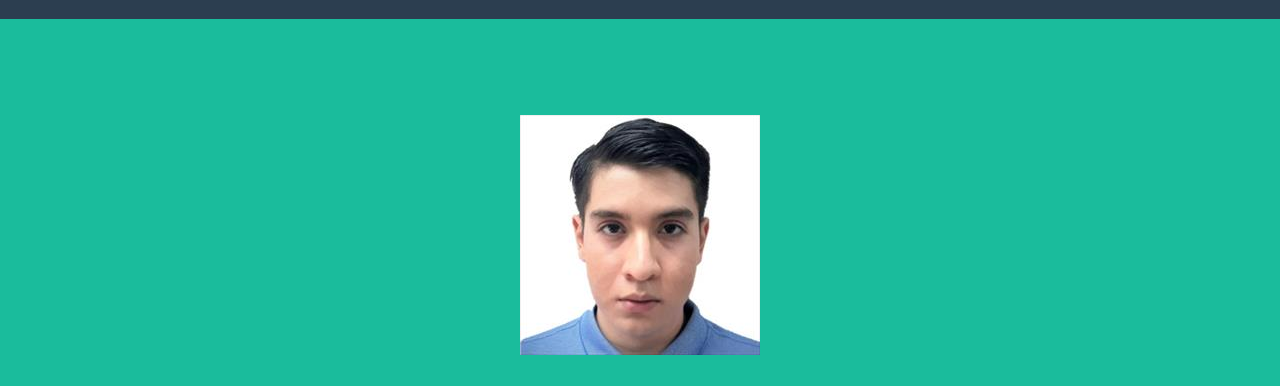
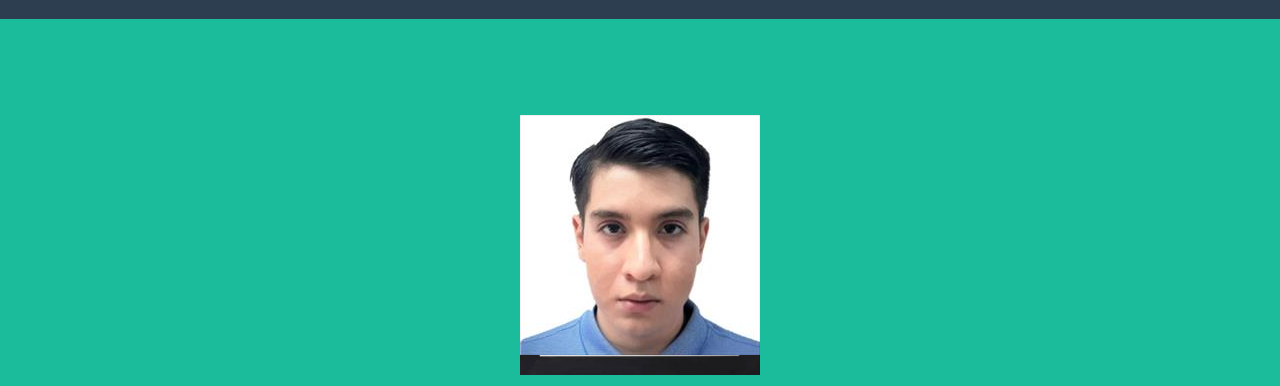
Before and after one commit to Brunitop/Brunitop.github.io, a plain HTML site: page startbootstrap-freelancer-gh-pages/index.html in a window 1280 px wide. Shown: the part 85-471 px from the top of the page. Drawn offline with nearby package versions, Linux system fonts and the light colour scheme.

Commit message:
Initial Commit

```diff
--- a/startbootstrap-freelancer-gh-pages/index.html
+++ b/startbootstrap-freelancer-gh-pages/index.html
@@ -38,7 +38,7 @@
         <header class="masthead bg-primary text-white text-center">
             <div class="container d-flex align-items-center flex-column">
                 <!-- Masthead Avatar Image-->
-                <img class="masthead-avatar mb-5" src="assets/img/Black_Frame.jpg" alt="..." />
+                <img class="masthead-avatar mb-5" src="assets/img/Black_Frame.jpg" alt="..." width="260" height="260"/>
                 <img class="masthead-avatar mb-5 top-layer" src="assets/img/fotoAlumno.jpg" alt="..." />
                 <!-- Masthead Heading-->
                 <h1 class="masthead-heading text-uppercase mb-0">Mi nombre es Bruno Martín Pérez González</h1>
```
